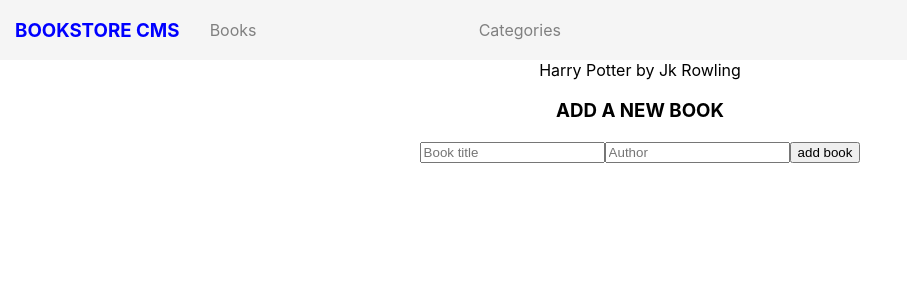
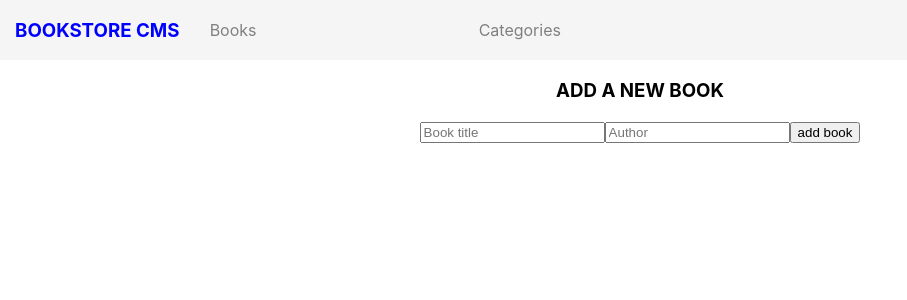
Before and after one commit to MICHAELMUNAVU83/react-bookstore, a React (Create React App) app: page / in a window 1280 px wide. Shown: the top 300 px of the page, without its empty margins (0-907 px from the left). Built offline with nearby package versions, Linux system fonts and the light colour scheme.

Commit message:
add add book functionality

```diff
--- a/src/App.js
+++ b/src/App.js
@@ -1,26 +1,16 @@
 import { BrowserRouter as Router, Routes, Route } from 'react-router-dom';
-import { useState } from 'react';
 import './App.css';
 import Categories from './components/Categories';
 import Navbar from './components/Navbar';
 import Book from './components/Book';
 
 function App() {
-  const [books, setBooks] = useState([
-    {
-      Title: 'Harry Potter',
-      Author: 'Jk Rowling',
-      id: Date.now(),
-
-    },
-
-  ]);
   return (
     <div className="App">
       <Router>
         <Navbar />
         <Routes>
-          <Route path="/" element={<Book books={books} setBooks={setBooks} />} />
+          <Route path="/" element={<Book />} />
           <Route path="/categories" element={<Categories />} />
         </Routes>
       </Router>
--- a/src/components/Book.js
+++ b/src/components/Book.js
@@ -1,19 +1,23 @@
-/* eslint-disable react/prop-types */
 import React from 'react';
+import { useSelector } from 'react-redux';
 import Form from './Form';
 
-function Book({ books }) {
+function Book() {
+  const books = useSelector((state) => state.books);
+  const rendereach = books.map((book) => (
+    <div key={book.id}>
+      <span>{book.title}</span>
+      {' '}
+      <span>by</span>
+      {' '}
+      <span>{book.author}</span>
+      <button type="button">DELETE</button>
+    </div>
+  ));
   return (
     <div>
-      {books.map((book) => (
-        <div key={book.id}>
-          {book.Title}
-          {' '}
-          by
-          {' '}
-          {book.Author}
-        </div>
-      ))}
+      {rendereach}
+
       <Form />
 
     </div>
```
